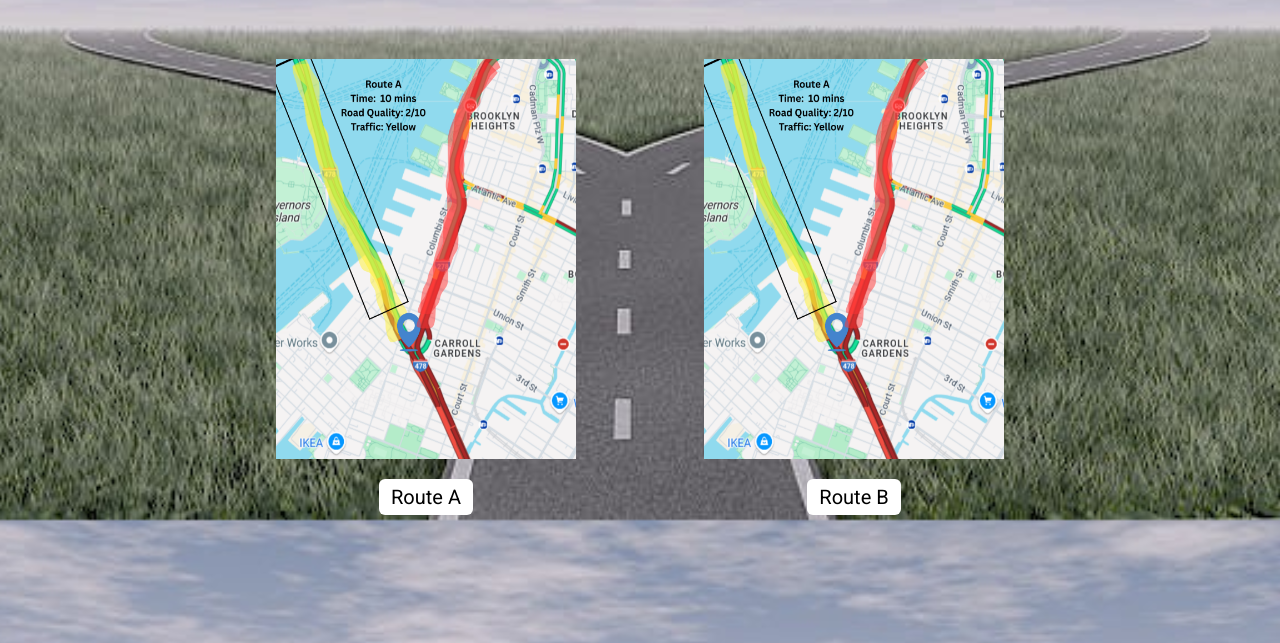
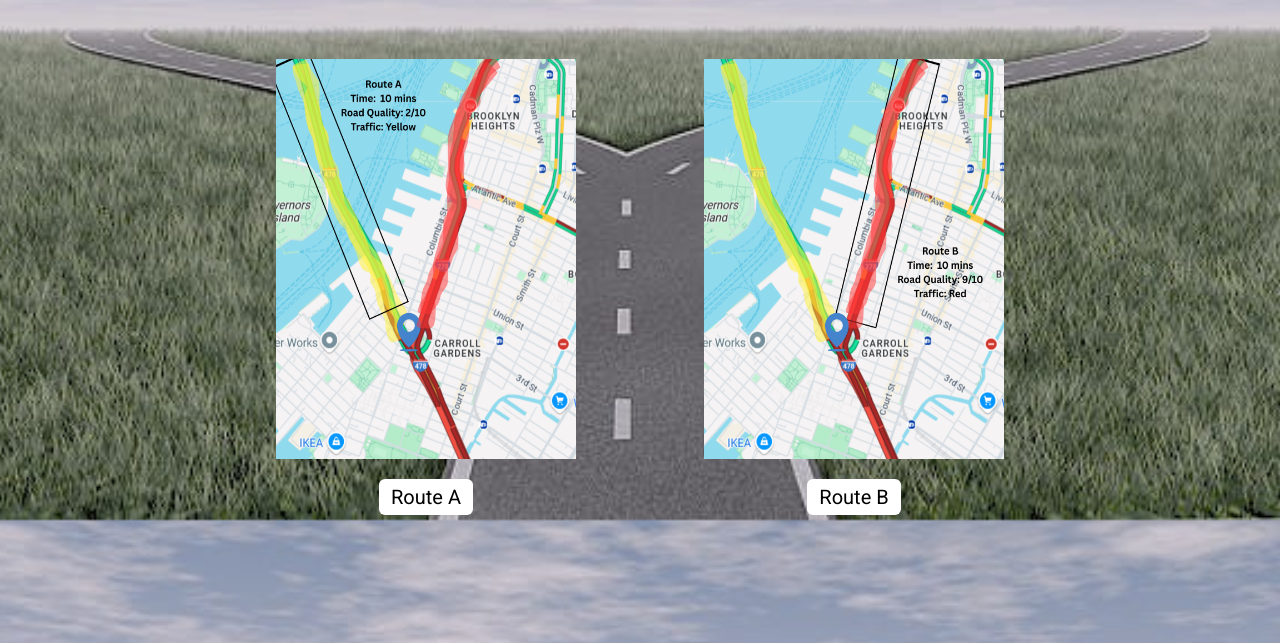
Before and after one commit to yunzhuuuuu/walk-route-planner, a plain HTML site: page website/question5.html in a window 1280 px wide. Shown: the part 280-923 px from the top of the page. Drawn offline with Linux system fonts and the light colour scheme.

Commit message:
fix minor issues

```diff
--- a/website/question5.html
+++ b/website/question5.html
@@ -21,7 +21,7 @@
                     <button onclick="q5_option1()" class="button">Route A</button>
                 </div>
                 <div class="right">
-                    <img src="images/9.png" alt="10" width="300" height="400"/>
+                    <img src="images/10.png" alt="10" width="300" height="400"/>
                     <button onclick="q5_option2()" class="button">Route B</button>
                 </div>
             </div>
```
